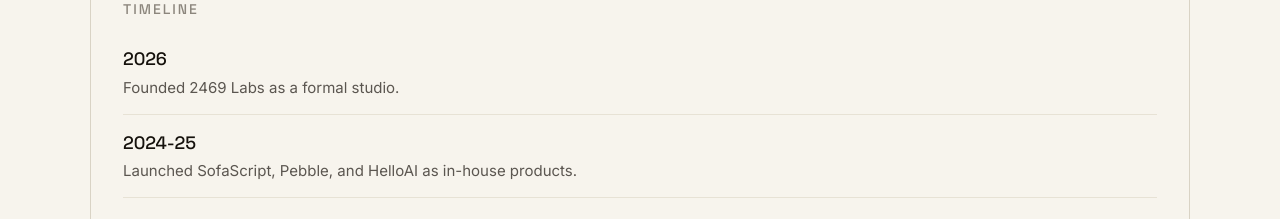
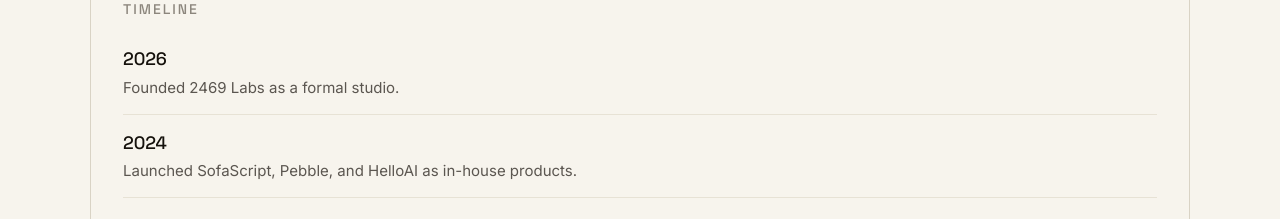
Before and after one commit to Piyush142/labs-portfolio, a React (Vite) app: page /about in a window 1280 px wide. Shown: the part 1720-1939 px from the top of the page. Built offline with nearby package versions, Linux system fonts and the light colour scheme.

Commit message:
Revert "Merge branch 'main' of github.com:Piyush142/labs-portfolio"
This reverts commit 4e5b9ef6065aad01fe394c8cbaaa018dae3a5bec, reversing
changes made to 2f89de28ec2fc6a839baa3018c87b7073a3135b9.

```diff
--- a/src/data/about.ts
+++ b/src/data/about.ts
@@ -46,7 +46,7 @@
     entries: ["Founded 2469 Labs as a formal studio."],
   },
   {
-    year: "2024-25",
+    year: "2024",
     entries: [
       "Launched SofaScript, Pebble, and HelloAI as in-house products.",
       "Quiet expansion into AI-augmented client work.",
```
